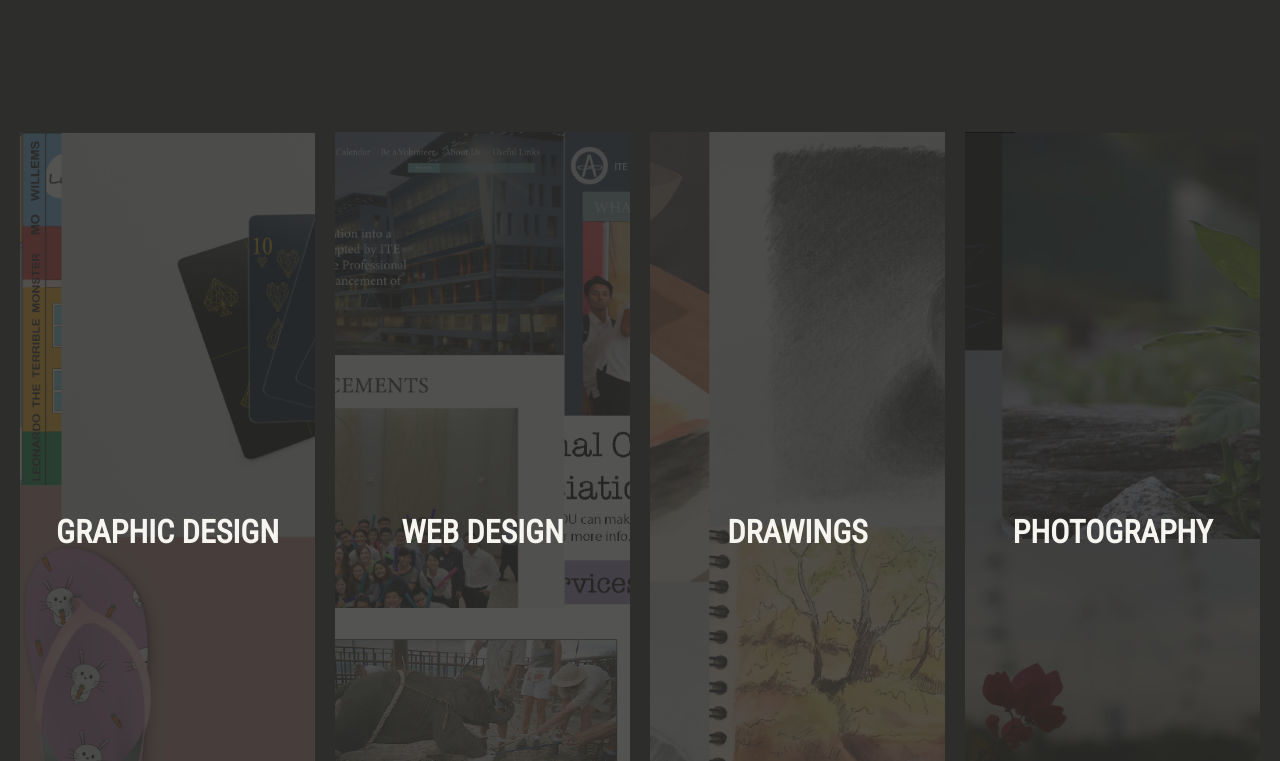
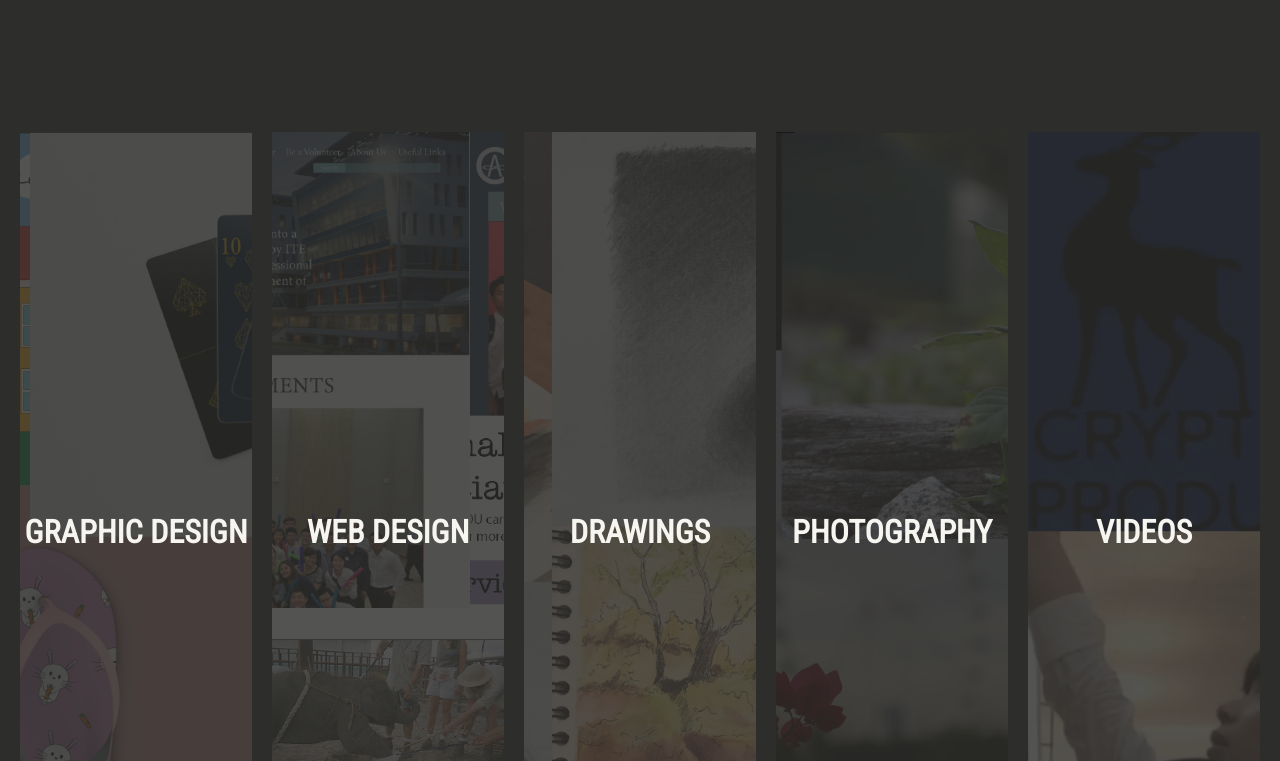
Before and after one commit to linaportfoliodraft/linaportfoliodraft, a plain HTML site: page portfolio.html in a window 1280 px wide. Shown: the part 39-800 px from the top of the page. Drawn offline with nearby package versions, Linux system fonts and the light colour scheme.

Commit message:
Update portfolio.html

```diff
--- a/portfolio.html
+++ b/portfolio.html
@@ -73,6 +73,12 @@
             <div class="slidein4">
 
                 <a href="photo.html"><h1>PHOTOGRAPHY</h1></a>
+
+            </div>
+
+            <div class="slidein5">
+
+                <a href="video.html"><h1>VIDEOS</h1></a>
 
             </div>
 
```
